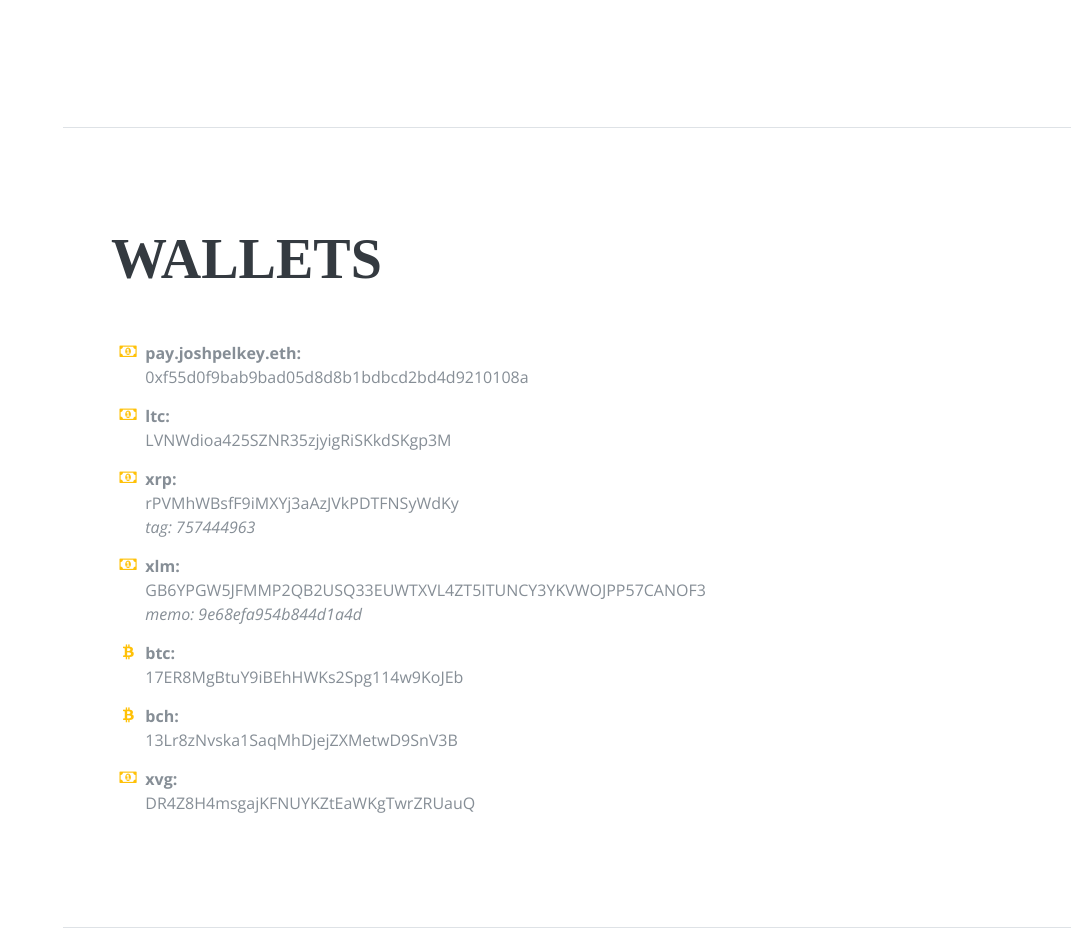
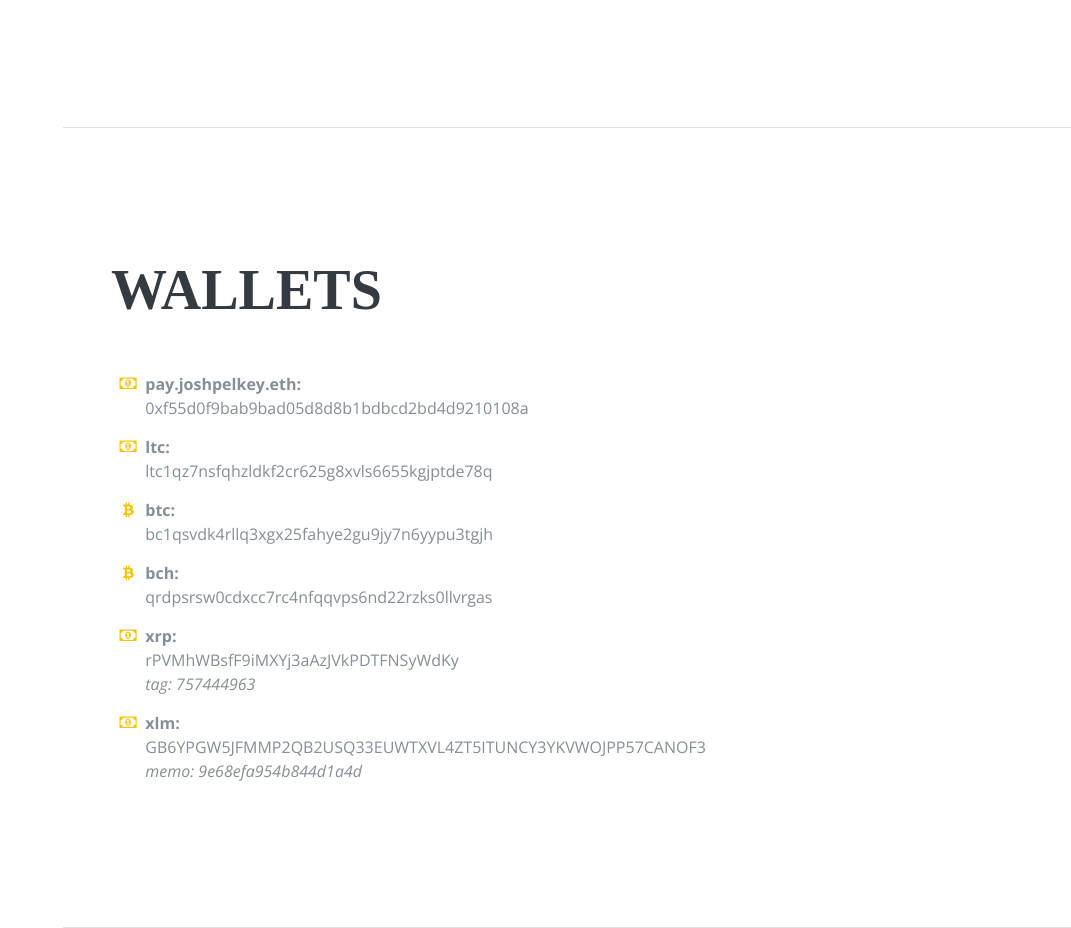
Before and after one commit to joshpelkey/joshpelkey.com, a Django app: page / in a window 1280 px wide. Shown: the part 4941-5869 px from the top of the page, without its empty margins (209-1280 px from the left). Run offline with Django 3.2, Linux system fonts and the light colour scheme; some libraries are stand-ins or nearby versions; some web fonts are replaced.

Commit message:
update wallets

```diff
--- a/templates/welcome.html
+++ b/templates/welcome.html
@@ -428,7 +428,17 @@
             <li>
               <i class="fa-li fa fa-money text-warning"></i>
                 <div class="wallet-id">ltc: </div>
-                <div class="wallet-address">LVNWdioa425SZNR35zjyigRiSKkdSKgp3M</div>
+                <div class="wallet-address">ltc1qz7nsfqhzldkf2cr625g8xvls6655kgjptde78q</div>
+            </li>
+            <li>
+              <i class="fa-li fa fa-bitcoin text-warning"></i>
+                <div class="wallet-id">btc: </div>
+                <div class="wallet-address">bc1qsvdk4rllq3xgx25fahye2gu9jy7n6yypu3tgjh</div>
+            </li>
+            <li>
+              <i class="fa-li fa fa-bitcoin text-warning"></i>
+                <div class="wallet-id">bch: </div>
+                <div class="wallet-address">qrdpsrsw0cdxcc7rc4nfqqvps6nd22rzks0llvrgas</div>
             </li>
             <li>
               <i class="fa-li fa fa-money text-warning"></i>
@@ -441,21 +451,6 @@
                 <div class="wallet-id">xlm: </div>
                 <div class="wallet-address">GB6YPGW5JFMMP2QB2USQ33EUWTXVL4ZT5ITUNCY3YKVWOJPP57CANOF3</div>
                 <div class="wallet-memo">memo: 9e68efa954b844d1a4d</div>
-            </li>
-            <li>
-              <i class="fa-li fa fa-bitcoin text-warning"></i>
-                <div class="wallet-id">btc: </div>
-                <div class="wallet-address">17ER8MgBtuY9iBEhHWKs2Spg114w9KoJEb</div>
-            </li>
-            <li>
-              <i class="fa-li fa fa-bitcoin text-warning"></i>
-                <div class="wallet-id">bch: </div>
-                <div class="wallet-address">13Lr8zNvska1SaqMhDjejZXMetwD9SnV3B</div>
-            </li>
-            <li>
-              <i class="fa-li fa fa-money text-warning"></i>
-                <div class="wallet-id">xvg: </div>
-                <div class="wallet-address">DR4Z8H4msgajKFNUYKZtEaWKgTwrZRUauQ</div>
             </li>
           </ul>
         </div>
```
